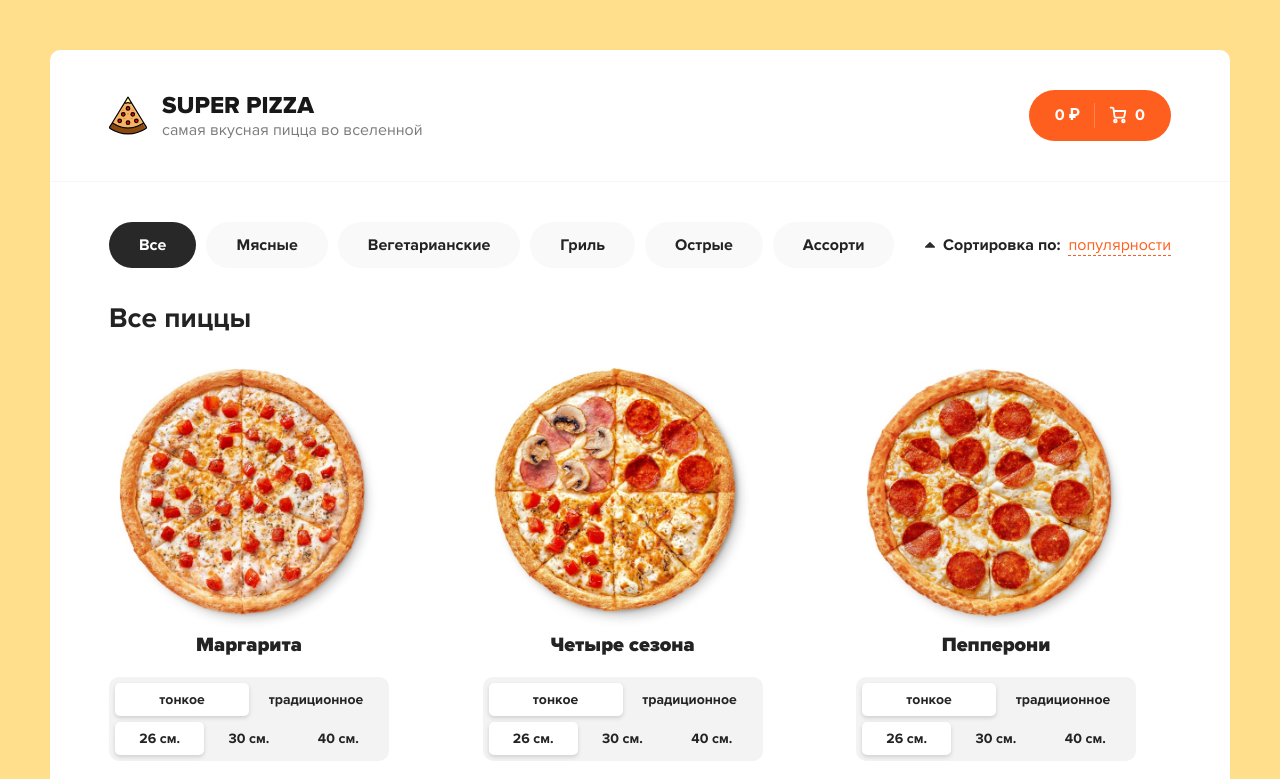
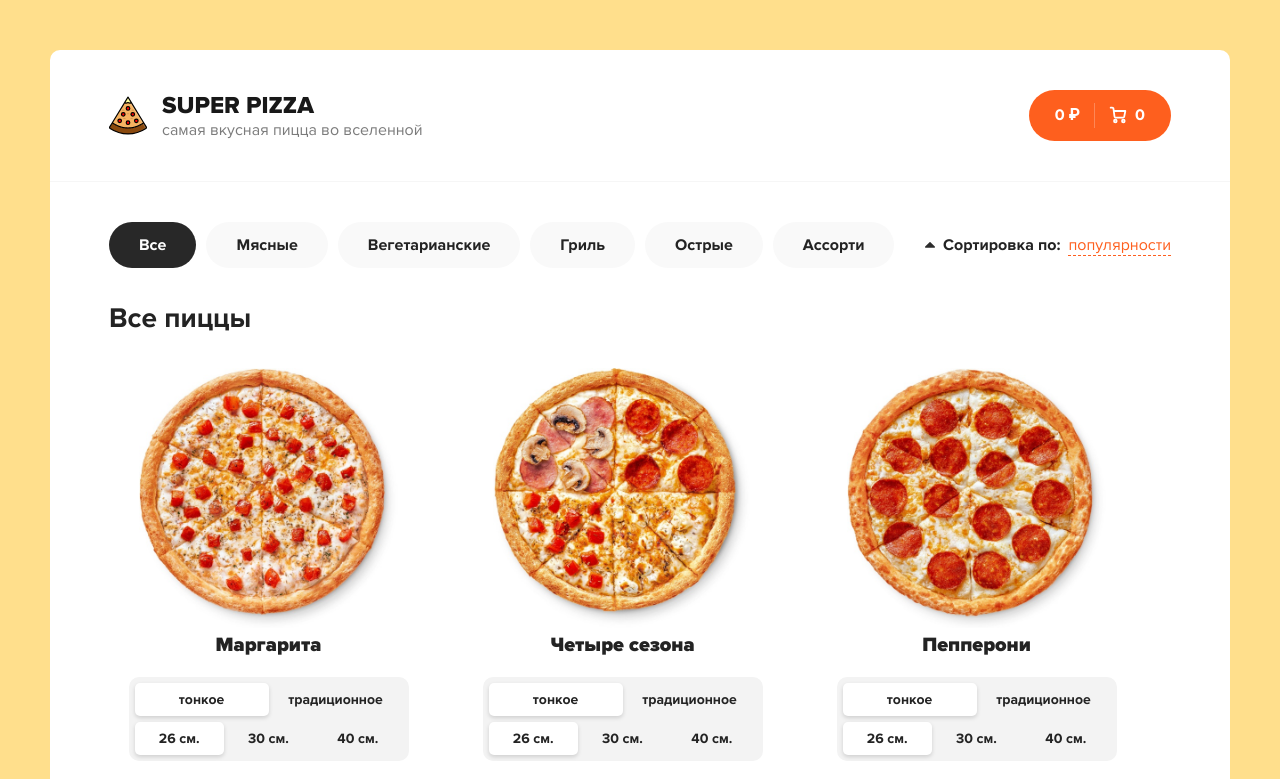
Before and after one commit to GSV78/pizza, a React (Create React App) app: page / in a window 1280 px wide. Shown: the top 779 px of the page. Built offline with nearby package versions, Linux system fonts and the light colour scheme.

Commit message:
version 1.0

```diff
--- a/src/Pages/Cart.jsx
+++ b/src/Pages/Cart.jsx
@@ -1,5 +1,5 @@
 import React, { useState } from 'react';
-import { Link, useNavigate } from 'react-router-dom';
+import { Link } from 'react-router-dom';
 import emptyCart from '../assets/img/empty-cart.png';
 import { Button, CartItem } from '../components';
 import cn from 'classnames';
@@ -15,8 +15,6 @@ function Cart({
   deletePositioninInCart,
 }) {
   const [orderBlankPopup, setOrderBlankPopup] = useState(false);
-
-  const navigate = useNavigate();
 
   let uniqPizza = [];
 
--- a/src/scss/app.scss
+++ b/src/scss/app.scss
@@ -28,7 +28,7 @@ body {
   &__items {
     display: flex;
     flex-wrap: wrap;
-    justify-content: space-between;
+    justify-content: space-around;
   }
 
   &__top {
```
